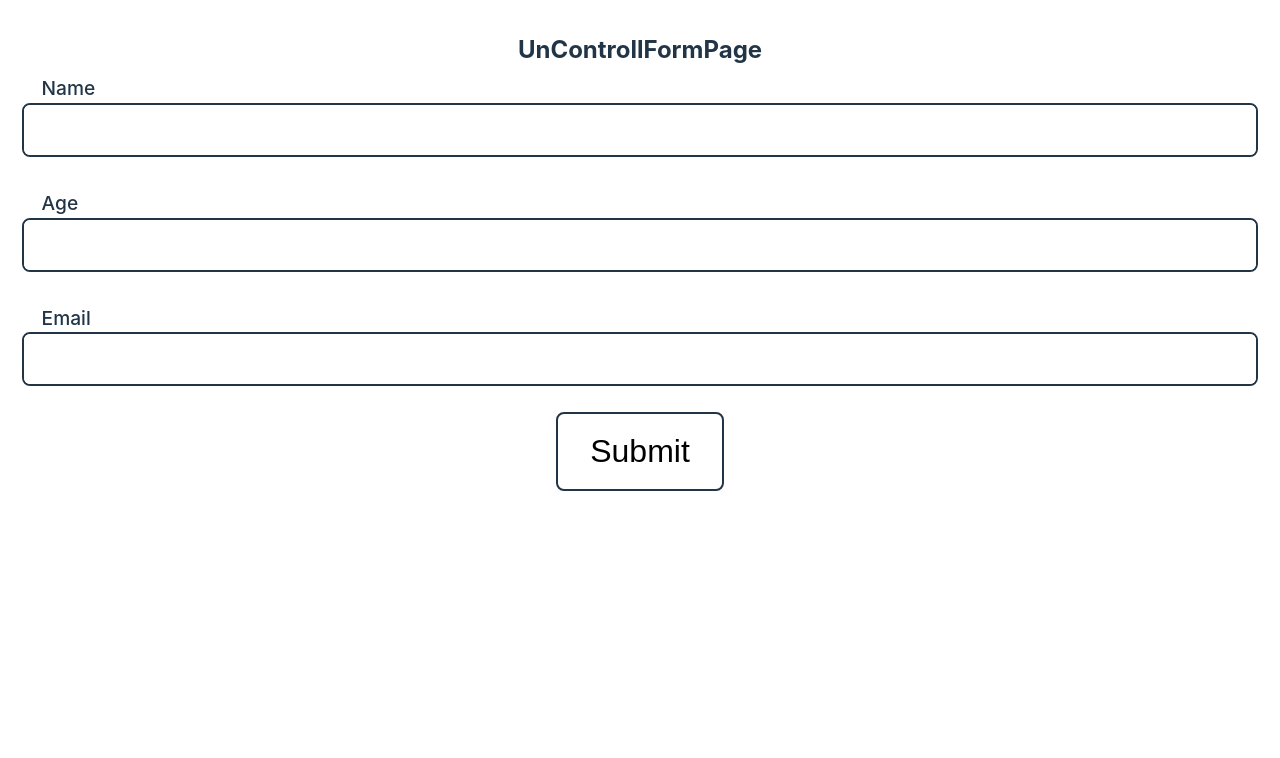
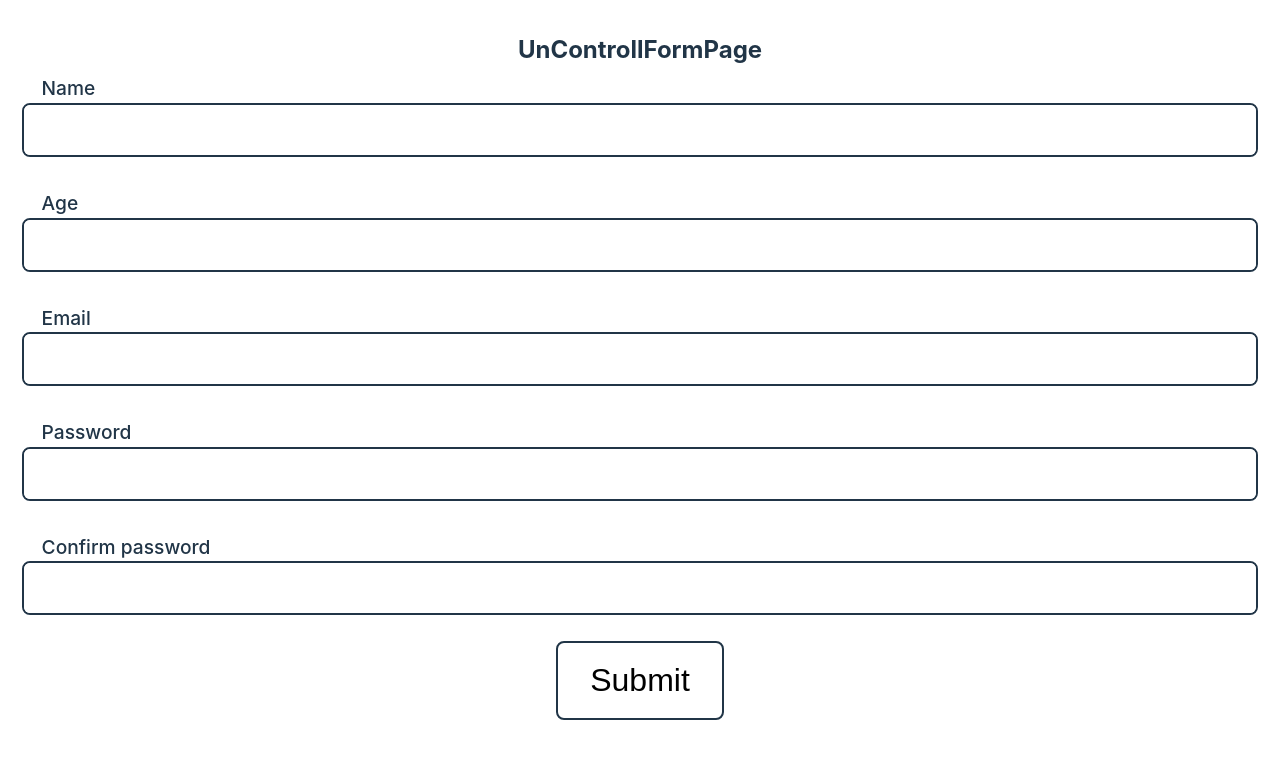
Before and after one commit to KikinovK/RSS-REACT-2023Q4, a React (Vite) app: page /uncontrollform in a window 1280 px wide. Shown: the top 758 px of the page. Built offline with nearby package versions, Linux system fonts and the light colour scheme.

Commit message:
feat: add password filed to UnControllFormPage

```diff
--- a/src/pages/UnControllFormPage/UnControllFormPage.tsx
+++ b/src/pages/UnControllFormPage/UnControllFormPage.tsx
@@ -25,6 +25,16 @@ const UnControllFormPage: FC = () => {
       messageError: useRef<HTMLElement>(null),
     },
     email: {
+      input: useRef<HTMLInputElement>(null),
+      wrap: useRef<HTMLDivElement>(null),
+      messageError: useRef<HTMLElement>(null),
+    },
+    password: {
+      input: useRef<HTMLInputElement>(null),
+      wrap: useRef<HTMLDivElement>(null),
+      messageError: useRef<HTMLElement>(null),
+    },
+    passwordConfirm: {
       input: useRef<HTMLInputElement>(null),
       wrap: useRef<HTMLDivElement>(null),
       messageError: useRef<HTMLElement>(null),
@@ -123,6 +133,28 @@ const UnControllFormPage: FC = () => {
               wrapRef={formRefs.email.wrap}
             />
           </Grid>
+          <Grid item>
+            <FiledText
+              inputRef={formRefs.password.input}
+              name="password"
+              id="password"
+              label="Password"
+              type="password"
+              errorMessageRef={formRefs.password.messageError}
+              wrapRef={formRefs.password.wrap}
+            />
+          </Grid>
+          <Grid item>
+            <FiledText
+              inputRef={formRefs.passwordConfirm.input}
+              name="passwordConfirm"
+              id="passwordConfirm"
+              label="Confirm password"
+              type="password"
+              errorMessageRef={formRefs.passwordConfirm.messageError}
+              wrapRef={formRefs.passwordConfirm.wrap}
+            />
+          </Grid>
         </Grid>
         <Button
           buttonRef={submitButtonRef}
--- a/src/ui/UnControll/FiledText/FiledText.tsx
+++ b/src/ui/UnControll/FiledText/FiledText.tsx
@@ -9,6 +9,7 @@ interface IFiledTextProps extends InputHTMLAttributes<HTMLInputElement> {
   errorMessageRef: React.RefObject<HTMLElement>;
   wrapRef: React.RefObject<HTMLDivElement>;
   name: string;
+  type?: string;
   id: string;
   label?: string;
 }
@@ -18,6 +19,7 @@ const FiledText: FC<IFiledTextProps> = ({
   name,
   id,
   label = '',
+  type,
   errorMessageRef,
   wrapRef,
   ...restProps
@@ -41,7 +43,7 @@ const FiledText: FC<IFiledTextProps> = ({
         ref={inputRef}
         name={name}
         id={id}
-        type="text"
+        type={type || 'text'}
         className="filed__input"
         onFocus={handleFocus}
         onBlur={handleBlur}
--- a/src/validation/schema.ts
+++ b/src/validation/schema.ts
@@ -18,6 +18,33 @@ const schema = Yup.object().shape({
     .email('Enter a valid email (e.g., user@example.com)')
     .matches(/^.+@.+\..+$/, 'Email address must contain a domain name')
     .required('Email is required'),
+  password: Yup.string()
+    .trim()
+    .min(8, 'Password should be of minimum 8 characters length')
+    .test(
+      'uppercase',
+      'Password must include at least one uppercase letter (A-Z)',
+      (value) => value !== undefined && /[A-Z]/.test(value)
+    )
+    .test(
+      'lowercase',
+      'Password must include at least one lowercase letter (a-z)',
+      (value) => value !== undefined && /[a-z]/.test(value)
+    )
+    .test(
+      'digit',
+      'Password must include at least one digit (0-9)',
+      (value) => value !== undefined && /[0-9]/.test(value)
+    )
+    .test(
+      'specialCharacters',
+      'Password must include at least one special character (!@#$%^&*)',
+      (value) => value !== undefined && /[!@#$%^&*]/.test(value)
+    )
+    .required('Password is required'),
+  passwordConfirm: Yup.string()
+    .oneOf([Yup.ref('password'), ''], 'Passwords must match')
+    .required('Password confirmation is required'),
 });
 
 export default schema;
```
